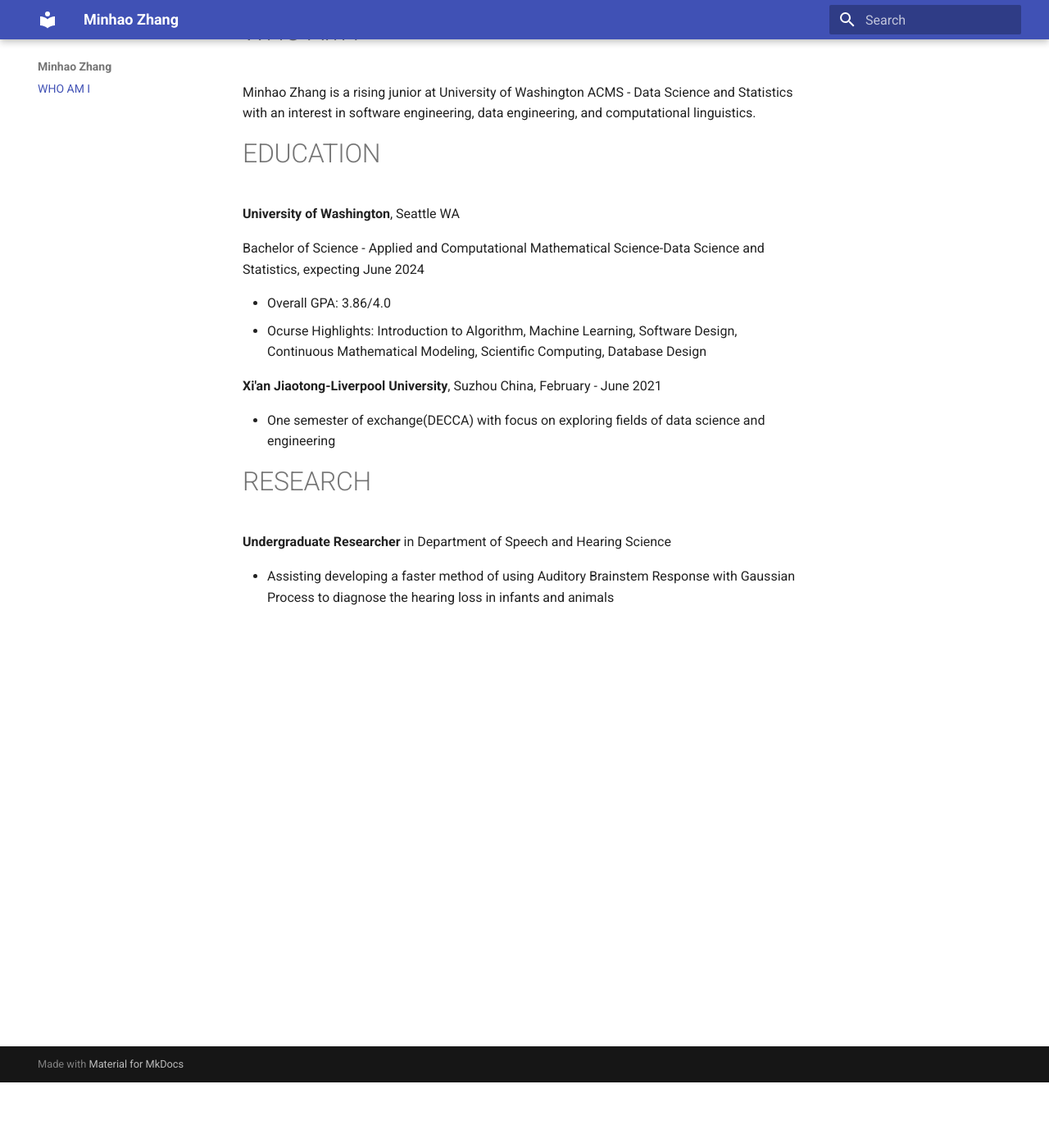
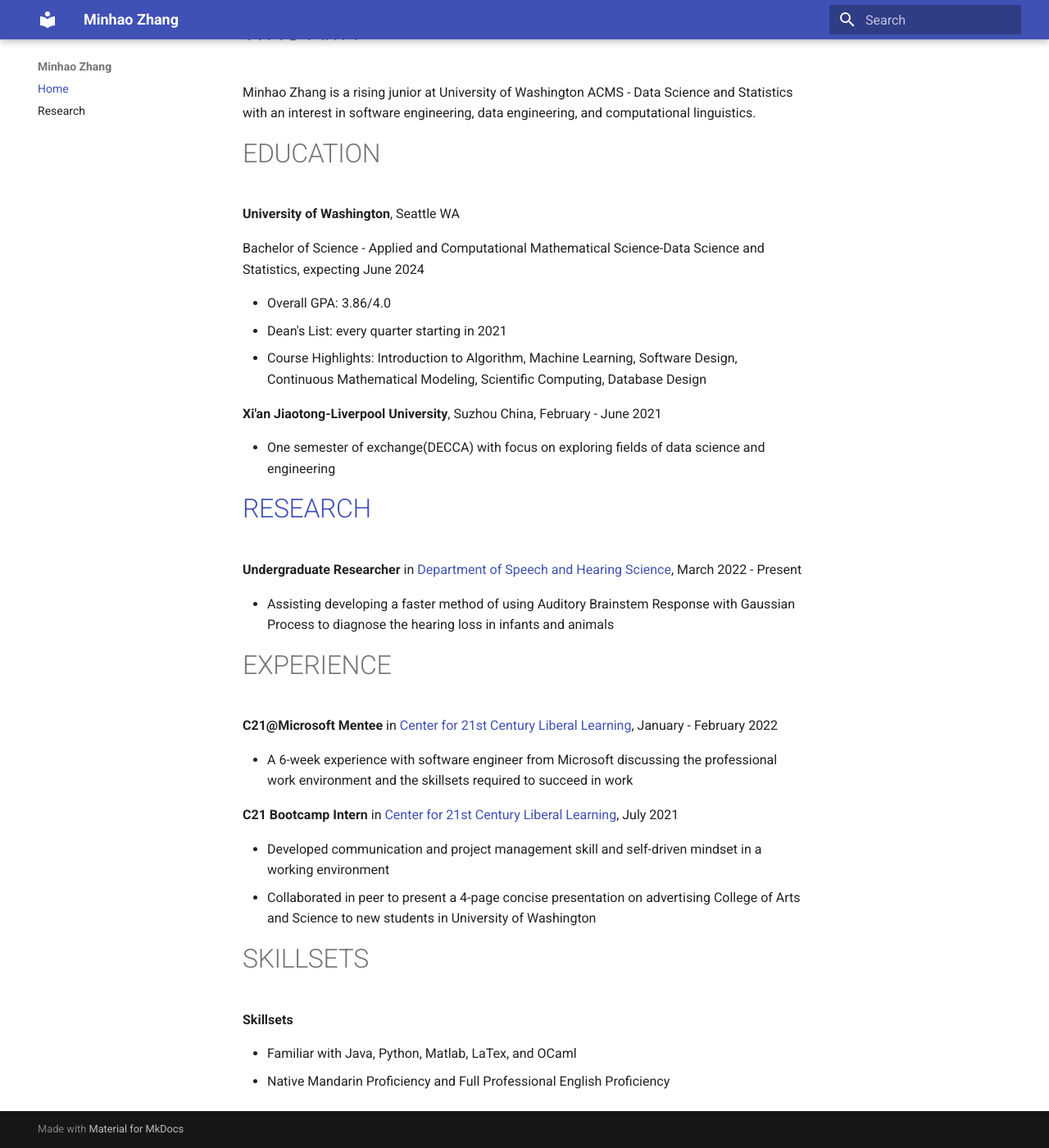
Before and after one commit to Minhao-Zhang/Minhao-Zhang.github.io, an MkDocs documentation site: the page built from docs/index.md, in a window 1280 px wide and 1400 px high, scrolled down 80 px. Shown: the whole window at 82% size. Built offline with MkDocs 1.6.1 and Material for MkDocs 9.7.7, drawn with Linux system fonts in a browser that asks for light colours.

Commit message:
added some experience and a page

```diff
--- a/docs/index.md
+++ b/docs/index.md
@@ -7,13 +7,30 @@ Minhao Zhang is  a rising junior at University of Washington ACMS - Data Science
 Bachelor of Science - Applied and Computational Mathematical Science-Data Science and Statistics, expecting June 2024
 
 - Overall GPA: 3.86/4.0
-- Ocurse Highlights: Introduction to Algorithm, Machine Learning, Software Design, Continuous Mathematical Modeling, Scientific Computing, Database Design
+- Dean's List: every quarter starting in 2021
+- Course Highlights: Introduction to Algorithm, Machine Learning, Software Design, Continuous Mathematical Modeling, Scientific Computing, Database Design
 
 **Xi'an Jiaotong-Liverpool University**, Suzhou China, February - June 2021
 
 - One semester of exchange(DECCA) with focus on exploring fields of data science and engineering
 
-# RESEARCH
-**Undergraduate Researcher** in Department of Speech and Hearing Science
+# [RESEARCH](./research.md)
+**Undergraduate Researcher** in [Department of Speech and Hearing Science](https://sphsc.washington.edu/), March 2022 - Present
 
-* Assisting developing a faster method of using Auditory Brainstem Response with Gaussian Process to diagnose the hearing loss in infants and animals
+- Assisting developing a faster method of using Auditory Brainstem Response with Gaussian Process to diagnose the hearing loss in infants and animals
+
+# EXPERIENCE
+**C21@Microsoft Mentee** in [Center for 21st Century Liberal Learning](https://c21.washington.edu/our-programs/c21microsoft), January - February 2022
+
+- A 6-week experience with software engineer from Microsoft discussing the professional work environment and the skillsets required to succeed in work
+
+**C21 Bootcamp Intern** in [Center for 21st Century Liberal Learning](https://c21.washington.edu/our-programs/c21microsoft), July 2021
+
+- Developed communication and project management skill and self-driven mindset in a working environment
+- Collaborated in peer to present a 4-page concise presentation on advertising College of Arts and Science to new students in University of Washington
+
+# SKILLSETS
+**Skillsets**
+
+- Familiar with Java, Python, Matlab, LaTex, and OCaml
+- Native Mandarin Proficiency and Full Professional English Proficiency
--- a/mkdocs.yml
+++ b/mkdocs.yml
@@ -1,3 +1,8 @@
 site_name: Minhao Zhang
+
+nav:
+  - Home: index.md
+  - Research: research.md
+
 theme:
   name: material
```
Also changed, not shown: docs/research.md (added, +8 -0 lines).
